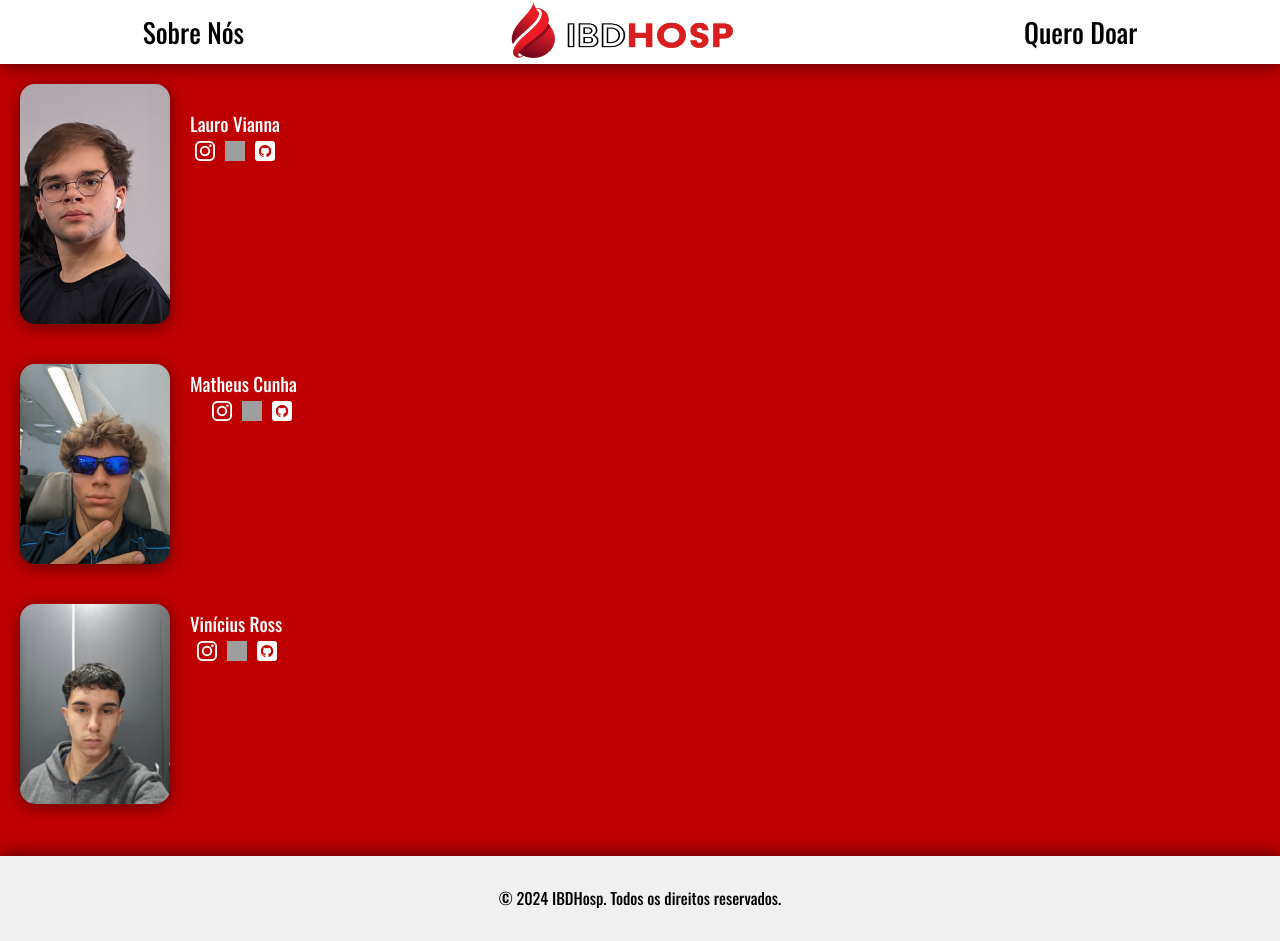
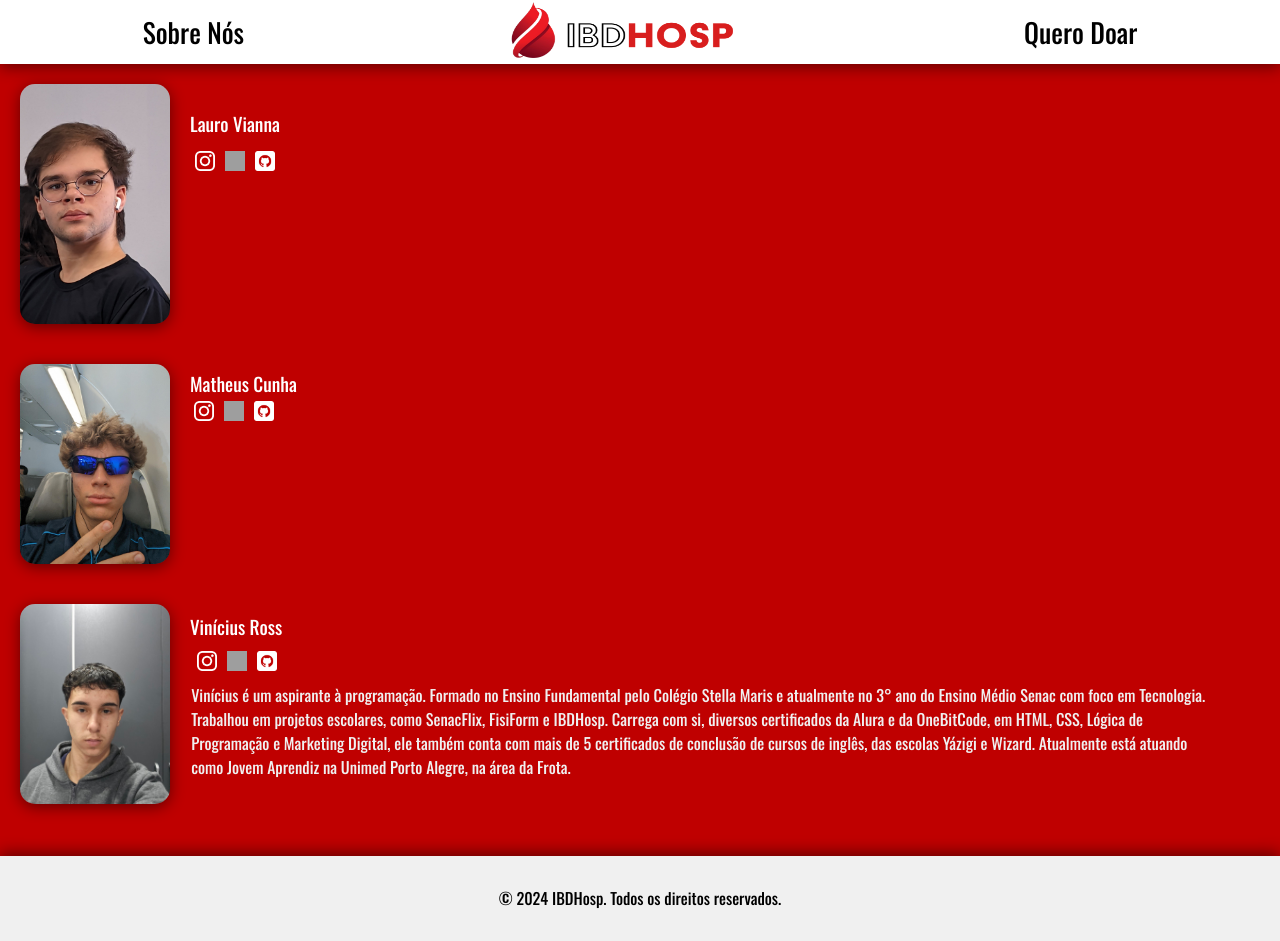
Before and after one commit to viniross/doacaoDeSangueInternaNosHospitais, a PHP site: the page made by sobrenós.html in a window 1280 px wide. Run offline with PHP 8.4, Linux system fonts and the light colour scheme; grey boxes are pictures that could not be loaded.

Commit message:
ajustes infos vini

```diff
--- a/sobrenós.css
+++ b/sobrenós.css
@@ -57,10 +57,14 @@ header {
 .wrapper-content {
     display: flex;
     align-items: center;
-    margin-right: 100px;
+    /* margin-right: 100px; */
     color: white;
 }
 
+#names{
+    margin-bottom: 145px;
+    padding-bottom: 10px;
+}
 
 .icons{
     margin-top: -160px;
@@ -73,21 +77,25 @@ header {
 }
 
 
-#infos {
+.infos {
+    display: flex;
+    justify-content: center;
+    margin-bottom: 81px;
+    margin-left: -90px;
+}
+
+.infos a {
+    margin: 0 5px;
+}
+
+#infos_cunha {
     display: flex;
     justify-content: center;
     margin-bottom: 100px;
-    margin-left: -90px;
-}
-#infos_cunha { ARRUMAR
-    display: flex;
-    justify-content: center;
-    margin-bottom: 100px;
-    margin-left: -90px;
+    margin-left: -108px;
 }
 
-
-#infos a {
+#infos_cunha a {
     margin: 0 5px;
 }
 
@@ -137,6 +145,15 @@ header {
     height: 20px;
 }
 
+#text_vini{
+    width: 80%;
+    height: auto;
+    color: #F0F0F0;
+    margin-left: -91px;
+    margin-top: 55px;
+    /* margin-bottom: auto; */
+}
+
 .fotos_perfil{
     width: 150px;
     margin: 20px;
--- a/sobrenós.html
+++ b/sobrenós.html
@@ -27,7 +27,7 @@
         <div class="wrapper-content">
             <img class="fotos_perfil" src="IMAGENS/lauro.png" alt="">
             <h3 class="icons">Lauro Vianna </h3>
-            <div id="infos">
+            <div class="infos">
                 <a href="https://www.instagram.com/_viannalauro?igsh=OWwwZHpidnJqZWN4" target=”_blank”><img id="instalauro" src="IMAGENS/logotipo-do-instagram.png" alt=""></a>
                 <a href="https://www.linkedin.com/in/lauro-abad-vianna-665566240?utm_source=share&utm_campaign=share_via&utm_content=profile&utm_medium=android_app" target=”_blank”><img id="linkedin_lauro" src="IMAGENS/logotipo-do-linkedin.png" alt=""></a>
                 <a href="https://github.com/laurooo" target="_blank"><img id="github_lauro" src="IMAGENS/github.png" alt=""></a>
@@ -37,7 +37,7 @@
         <div class="wrapper-content">
             <img class="fotos_perfil" src="IMAGENS/Cunha.png" alt="">
             <h3 class="icons_cunha">Matheus Cunha</h3>
-            <div id="infos">
+            <div id="infos_cunha">
                 <a href="https://www.instagram.com/math3us.cunha/" target=”_blank”><img id="instacunha" src="IMAGENS/logotipo-do-instagram.png" alt=""></a>
                 <a href="https://www.linkedin.com/in/matheus-cunha-7b5347284?utm_source=share&utm_campaign=share_via&utm_content=profile&utm_medium=android_app" target="_blank"><img id="linkedin_cunha" src="IMAGENS/logotipo-do-linkedin.png" alt=""></a>
                 <a href="https://github.com/Matheus1464" target="_blank"><img id="github_cunha" src="IMAGENS/github.png" alt=""></a>
@@ -47,13 +47,14 @@
 
         <div class="wrapper-content">
             <img class="fotos_perfil" src="IMAGENS/vini.png" alt="">
-            <h3 class="icons">Vinícius Ross</h3>
-            <div id="infos">
+            <h3 id="names">Vinícius Ross</h3>
+            <div class="infos">
                 <a href="https://www.instagram.com/_viniross?igsh=bWE0cHl0d2hqZjVs" target=”_blank”><img id="instavini" src="IMAGENS/logotipo-do-instagram.png" alt="" ></a>
                 <a href="https://www.linkedin.com/in/vinicius-ross?utm_source=share&utm_campaign=share_via&utm_content=profile&utm_medium=android_app" target=”_blank”><img id="linkedin_vini" src="IMAGENS/logotipo-do-linkedin.png" alt=""></a>
                 <a href="https://github.com/viniross" target="_blank"><img id="github_vini" src="IMAGENS/github.png" alt=""></a>
             </div>
-
+            <p id="text_vini">Vinícius é um aspirante à programação. Formado no Ensino Fundamental pelo Colégio Stella Maris e atualmente no 3° ano do Ensino Médio Senac com foco em Tecnologia. Trabalhou em projetos escolares, como SenacFlix, FisiForm e IBDHosp. Carrega com si, diversos certificados da Alura e da OneBitCode, em HTML, CSS, Lógica de Programação e Marketing Digital, ele também conta com mais de 5 certificados de conclusão de cursos de inglês, das escolas Yázigi e Wizard. Atualmente está atuando como Jovem Aprendiz na Unimed Porto Alegre, na área da Frota.</p>
+            </div>
         </div>
         <footer>
             <p>&copy; 2024 IBDHosp. Todos os direitos reservados.</p>
```
